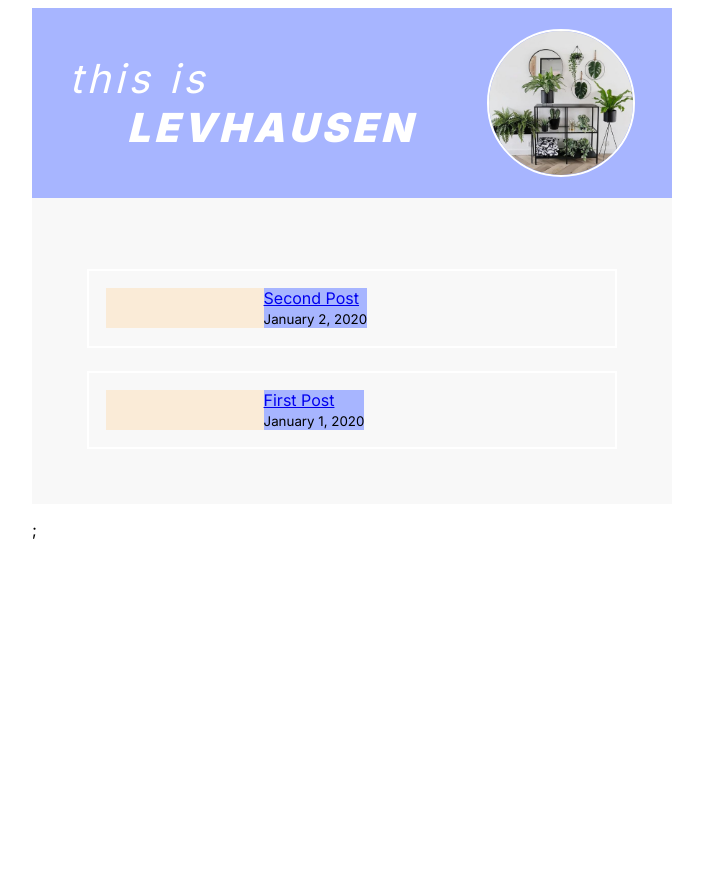
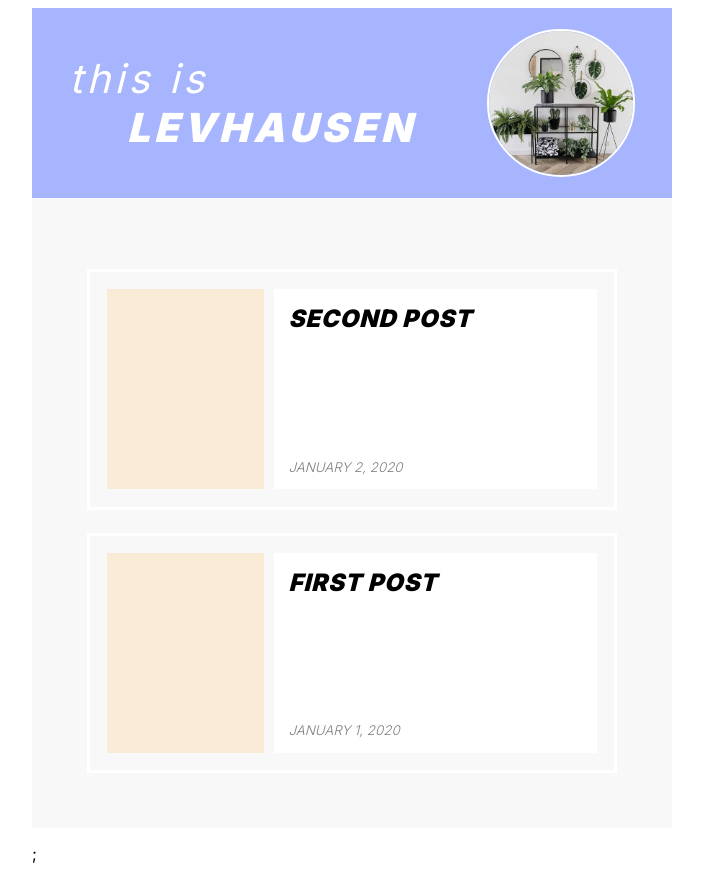
Before and after one commit to scrosanne/nextjs-blog, a Next.js app: page / in a window 1280 px wide. Shown: the whole page, without its empty margins (288-991 px from the left). Before the commit the page ends 800 px from the top, so only its background shows below. Built offline with nearby package versions, Linux system fonts and the light colour scheme.

Commit message:
first styling posts

```diff
--- a/pages/index.jsx
+++ b/pages/index.jsx
@@ -53,7 +53,7 @@ export default function Home({ allPostsData }) {
                 <ul>
                     {allPostsData.map(({ id, date, title, url }) => (
                         <li key={id}>
-                            <div className={home.postLeft}></div>
+                            <div className={home.postLeft}>{/* image */}</div>
                             <div className={home.postRight}>
                                 <Link href={`/posts/${id}`}>{title}</Link>
                                 <br />
--- a/styles/Home.module.css
+++ b/styles/Home.module.css
@@ -40,9 +40,12 @@
     list-style-type: none;
     padding: 3%;
     margin: 4%;
-    border: 2px solid white;
+    border: 3px solid white;
 
     display: flex;
+    justify-content: space-between;
+
+    height: 200px;
 }
 
 .postLeft {
@@ -52,7 +55,33 @@
 }
 
 .postRight {
-    background-color: #a7b5ff;
+    background-color: #ffffff;
+    width: 60%;
+    padding: 3%;
+
+    display: flex;
+    flex-direction: column;
+    justify-content: space-between;
+}
+
+.postRight a {
+    color: black;
+    text-transform: uppercase;
+    text-decoration: none;
+
+    font-size: 1.5rem;
+    font-weight: 900;
+    font-style: italic;
+
+    letter-spacing: 0.035em;
+    text-align: left;
+}
+
+.postRight small {
+    color: grey;
+    text-transform: uppercase;
+    font-style: italic;
+    font-weight: 300;
 }
 
 /* - - - - - - - - - - - - - - - - - - - - - - - - - - - - - - - - - - - - - */
```
